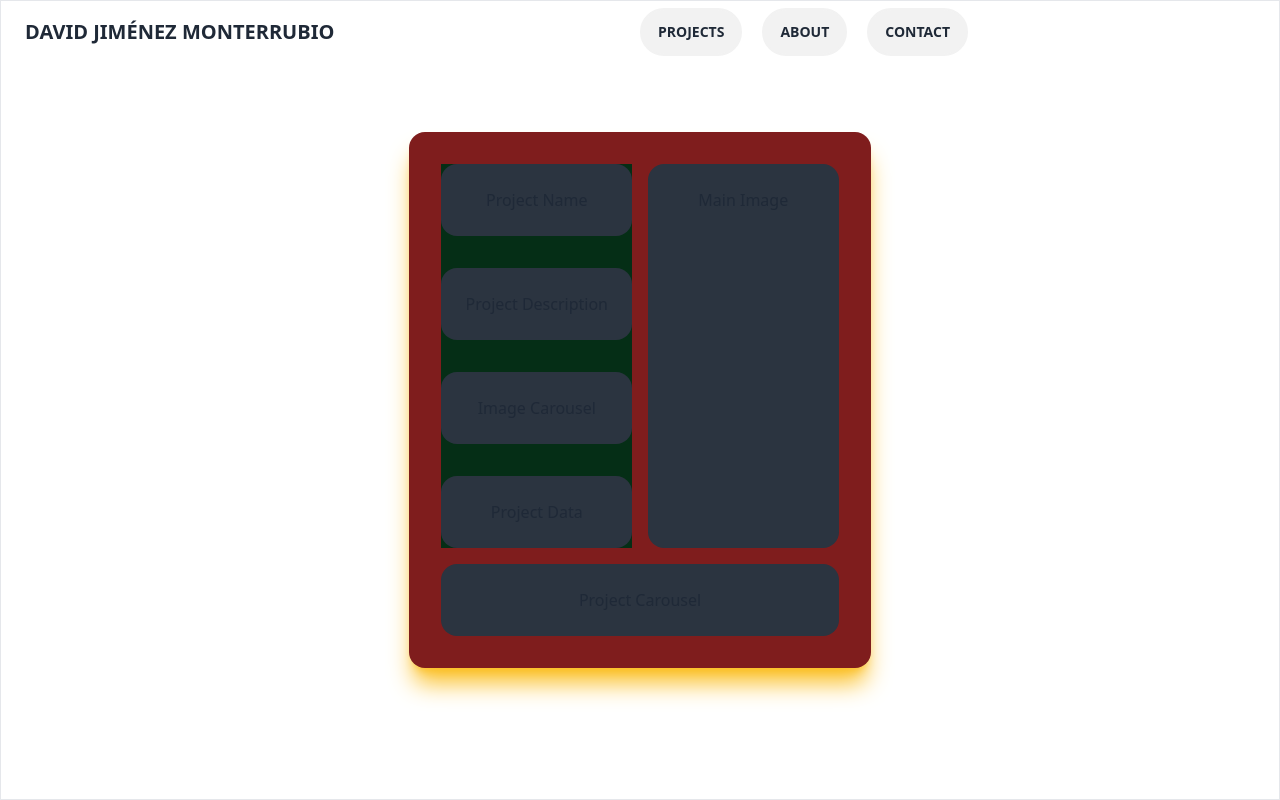
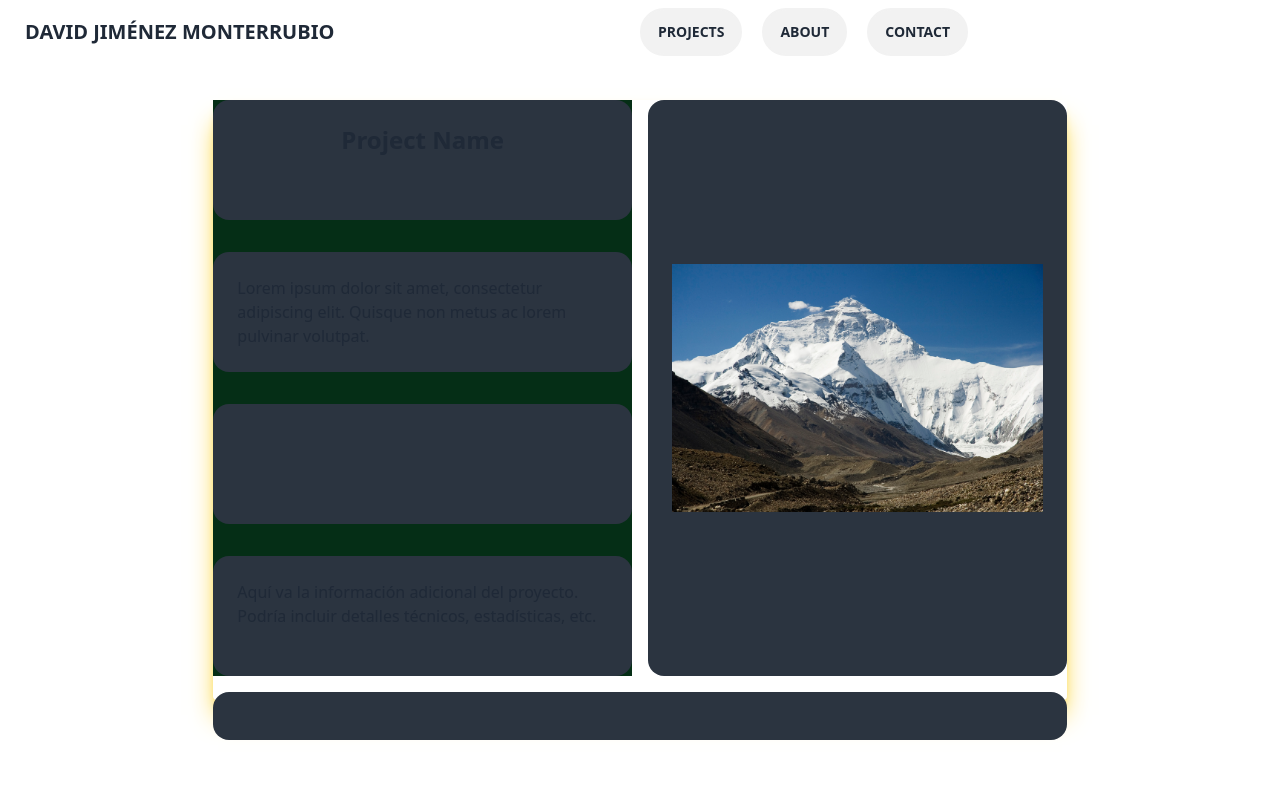
Before and after one commit to drewdj/Portfolio, an Angular app: page / in a window 1280 px wide. Built offline with nearby package versions, Linux system fonts and the light colour scheme.

Commit message:
basic layout in projects

```diff
--- a/src/app/components/nav-bar/nav-bar.component.html
+++ b/src/app/components/nav-bar/nav-bar.component.html
@@ -1,4 +1,4 @@
-<div class="navbar absolute">
+<div class="navbar absolute z-50">
   <div class="navbar-start">
     <a class="btn btn-ghost normal-case text-xl text-gold">DAVID JIMÉNEZ MONTERRUBIO</a>
   </div>
@@ -11,6 +11,4 @@
 
 </div>
 
-<div class="flex items-center justify-center w-full h-screen border">
-  <router-outlet></router-outlet>
-</div>
+<router-outlet></router-outlet>
--- a/src/app/components/projects/projects.component.html
+++ b/src/app/components/projects/projects.component.html
@@ -1,10 +1,25 @@
-  <div class="card shadow-xl shadow-amber-400 grid grid-cols-2 bg-red-900 p-8 gap-4">
-    <div class=" grid grid-rows-4 bg-green-950 gap-8 ">
-      <div class=" p-6 flex justify-center bg-neutral rounded-box">Project Name</div>
-      <div class=" p-6 flex justify-center bg-neutral rounded-box">Project Description</div>
-      <div class=" p-6 flex justify-center bg-neutral rounded-box">Image Carousel</div>
-      <div class=" p-6 flex justify-center bg-neutral rounded-box">Project Data</div>
+<div class="flex justify-center items-center h-screen">
+  <div class="bg-white shadow-xl shadow-yellow-400 rounded w-2/3 h-3/4 grid grid-cols-2 gap-4">
+    <div class="grid grid-rows-4 bg-green-950 gap-8">
+      <div class="p-6 flex justify-center bg-neutral rounded-box">
+        <h1 class="text-2xl font-semibold">Project Name</h1>
+      </div>
+      <div class="p-6 flex justify-center bg-neutral rounded-box">
+        <p class="text-base">Lorem ipsum dolor sit amet, consectetur adipiscing elit. Quisque non metus ac lorem pulvinar volutpat.</p>
+      </div>
+      <div class="p-6 flex justify-center bg-neutral rounded-box">
+
+      </div>
+      <div class="p-6 flex justify-center bg-neutral rounded-box">
+        <p class="text-base">Aquí va la información adicional del proyecto. Podría incluir detalles técnicos, estadísticas, etc.</p>
+      </div>
     </div>
-    <div class=" p-6 flex justify-center bg-neutral rounded-box">Main Image</div>
-    <div class=" p-6 col-span-full flex justify-center bg-neutral rounded-box">Project Carousel</div>
+    <div class="p-6 flex justify-center bg-neutral rounded-box">
+
+      <img class="object-contain" src="assets/images/test.jpg" alt="Imagen principal del proyecto">
+    </div>
+    <div class="p-6 col-span-full flex justify-center bg-neutral rounded-box">
+
+    </div>
   </div>
+</div>
```
